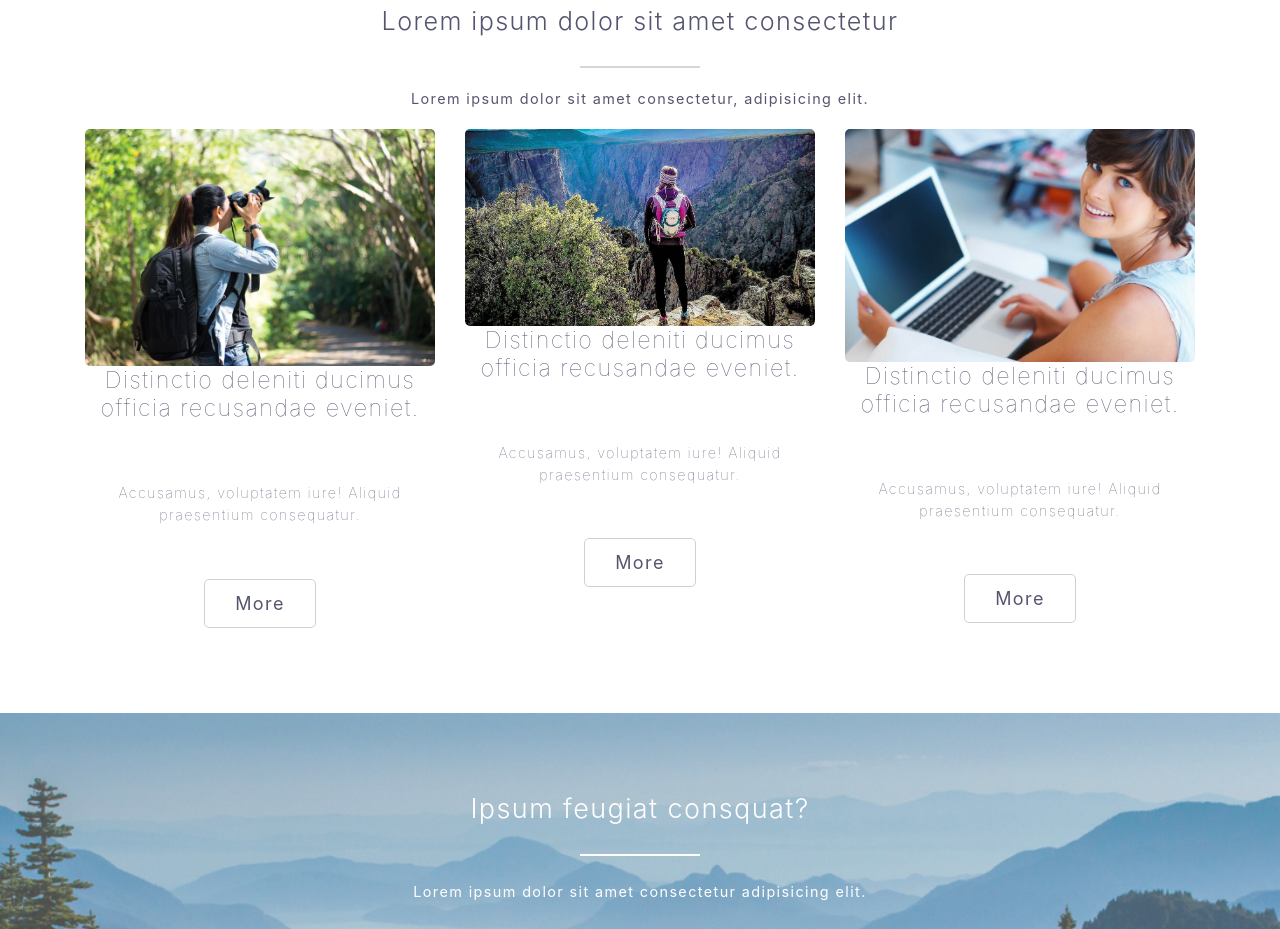
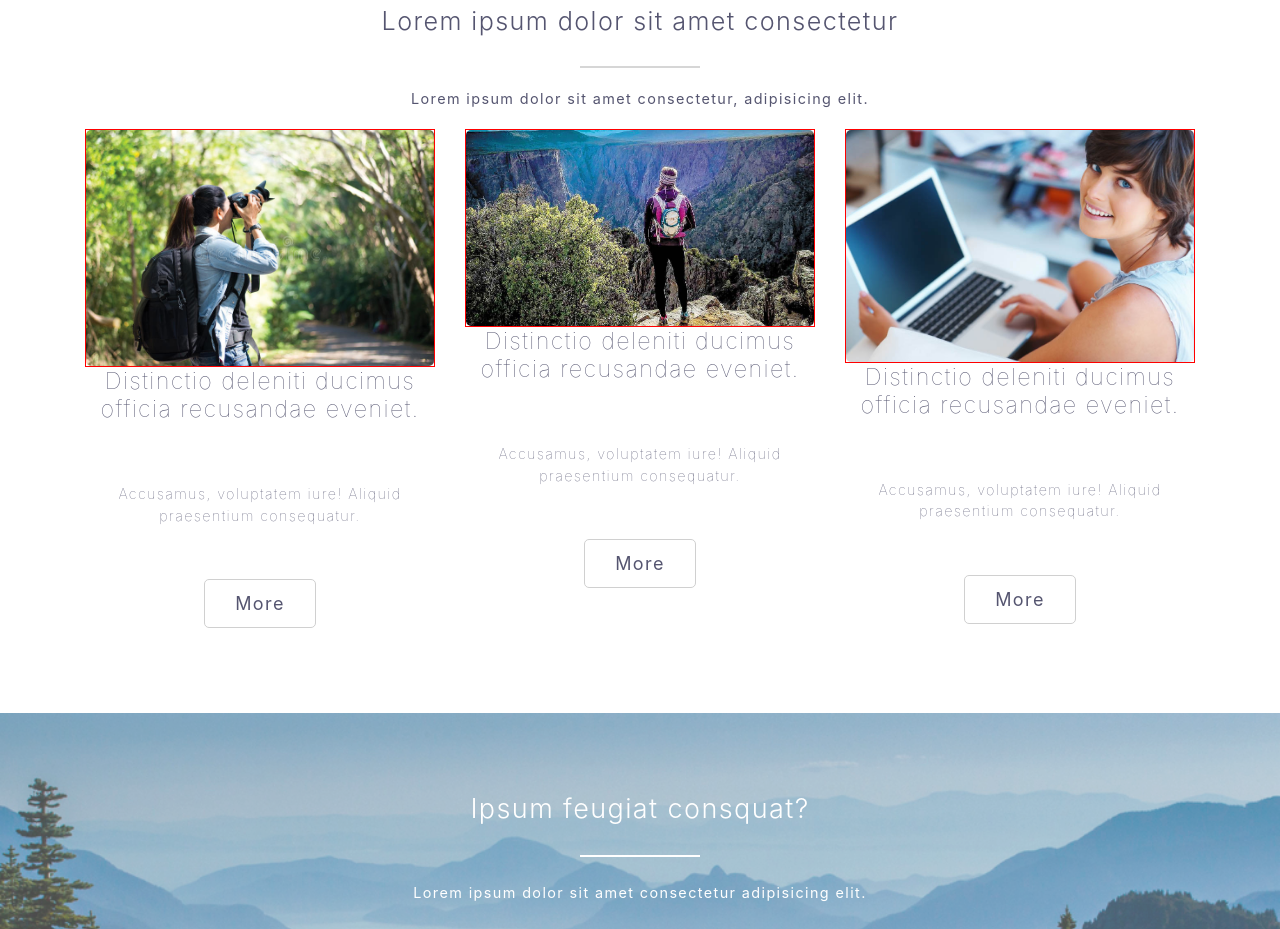
Before and after one commit to alexabush/photon-website, a React (Create React App) app: page / in a window 1280 px wide. Shown: the part 2100-3029 px from the top of the page. Built offline with nearby package versions, Linux system fonts and the light colour scheme.

Commit message:
messing around with object-fit

```diff
--- a/src/App.css
+++ b/src/App.css
@@ -408,8 +408,20 @@ i {
     display: flex;
   } */
 
+  .ImgH2PBtn__img-container {
+    /* object-fit: cover; */
+    border: 1px solid red;
+    /* object-position: 50% 50%; */
+    /* padding: 5px; */
+    /* width: 300px; */
+    /* height: 300px; */
+  }
+
   .ImgH2PBtn__img {
-    width: 100%;
+    /* object-fit: cover; */
+    /* object-position: 50% 50%; */
+
+    /* width: 100%; */
   }
   /*
   .ImgH2P-Text-Container {
--- a/src/components/organisms/ImgH2PBtn.js
+++ b/src/components/organisms/ImgH2PBtn.js
@@ -5,7 +5,9 @@ class ImgH2PBtn extends Component {
   render() {
     return (
       <div className="ImgH2PBtn">
-        <img className="ImgH2PBtn__img" src={this.props.image} alt="" />
+        <div className="ImgH2PBtn__img-container">
+          <img className="ImgH2PBtn__img" src={this.props.image} alt="" />
+        </div>
         <div className="ImgH2PBtn__Text-Container">
           <h2 className="ImgH2P__h2 ImgH2PBtn__h2 text-grey">
             Distinctio deleniti ducimus officia recusandae eveniet.
```
